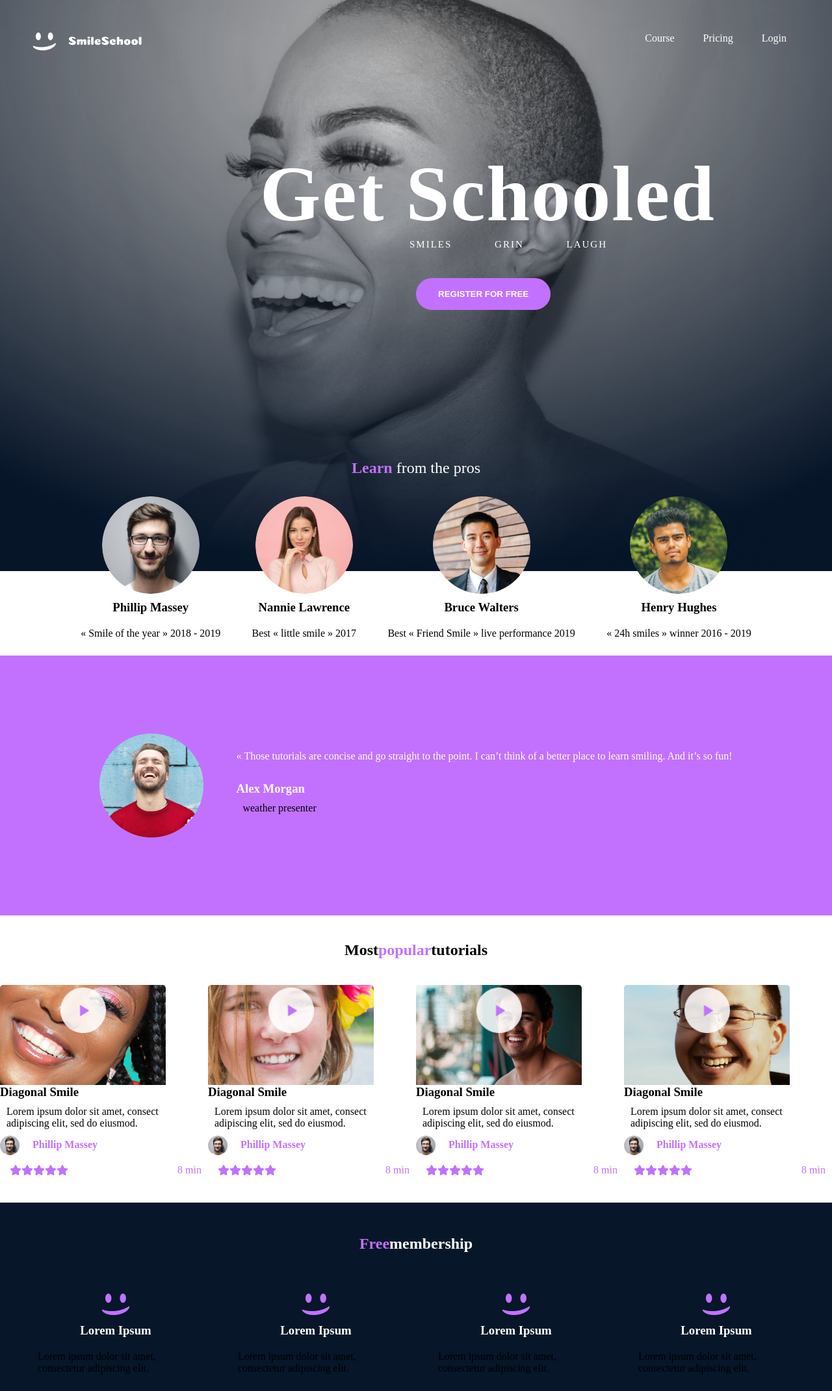
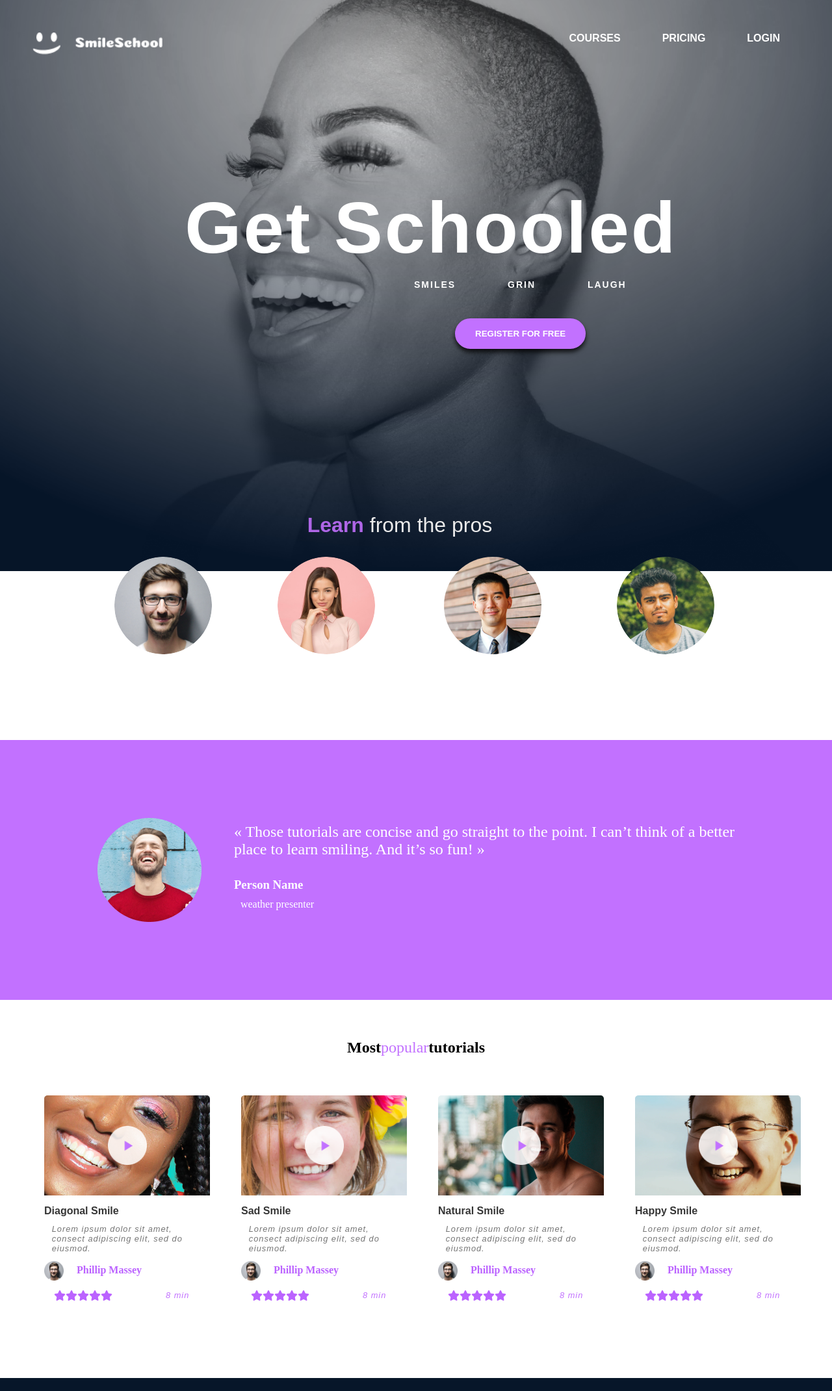
Before and after one commit to arancar01/alx_html_css, a plain HTML site: page css_advanced/index.html in a window 1280 px wide. Shown: the top 2141 px of the page at 65% size. Drawn offline with Linux system fonts and the light colour scheme.

Commit message:
CSS, advanced

```diff
--- a/css_advanced/index.html
+++ b/css_advanced/index.html
@@ -4,15 +4,15 @@
     <meta charset="UTF-8">
     <meta name="viewport" content="width=device-width, initial-scale=1.0">
     <title>CSS Advanced</title>
-    <script src="https://kit.fontawesome.com/4a2b055604.js" crossorigin="anonymous"></script>
+    <script src="https://kit.fontawesome.com/4a2b055604.js" crossorigin="anonymous"></script><!-- Font Awesome -->
     <link rel="stylesheet" href="styles.css">
 </head>
-<body>
+<body class="works_on_smartphone">
     <header>
         <nav>
-            <img src="logo.png" alt="logo">
+            <img src="logo.png" alt="Logo" class="logo">
             <ul>
-                <li><a href="#">Course</a></li>
+                <li><a href="#">Courses</a></li>
                 <li><a href="#">Pricing</a></li>
                 <li><a href="#">Login</a></li>
             </ul>
@@ -30,27 +30,30 @@
                 <button>Register for free</button>
             </div>
             <div id="tittle2">
-                <h2><span style="color: #C271FF; font-weight: bold;">Learn</span> from the pros</h2>
+                <h2 style="font-size: 2em; margin: 30px 0; margin-right: 50px;">
+                    <span style="color: #af66e7; font-weight: bold;">Learn</span>
+                    <span style="font-weight: normal;">from the pros</span>
+                </h2>
                 <div id="text2">
                     <div>
                         <img src="1.png" alt="Phillip">
                         <h3>Phillip Massey</h3>
-                        <p>« Smile of the year » 2018 - 2019</p>
+                        <p>« Smile of the year »<br>&emsp;&emsp;2018 - 2019</p>
                     </div>
                     <div>
                         <img src="3.png" alt="Nannie">
                         <h3>Nannie Lawrence</h3>
-                        <p>Best « little smile » 2017</p>
+                        <p>Best « little smile »<br>&emsp;&emsp; 2017</p>
                     </div>
                     <div>
                         <img src="2.png" alt="Bruce">
                         <h3>Bruce Walters</h3>
-                        <p>Best « Friend Smile » live performance 2019</p>
+                        <p>Best « Friend Smile »<br>live performance 2019</p>
                     </div>
                     <div>
                         <img src="4.png" alt="Henry">
                         <h3>Henry Hughes</h3>
-                        <p>« 24h smiles » winner 2016 - 2019</p>
+                        <p>« 24h smiles » winner <br>&emsp;&emsp;2016 - 2019</p>
                     </div>
                 </div>
             </div>
@@ -58,13 +61,13 @@
         <section id="quote">
             <img src="5.png" alt="Alex">
             <div>
-                <blockquote>« Those tutorials are concise and go straight to the point. I can’t think of a better place to learn smiling. And it’s so fun!</blockquote>
-                <h3>Alex Morgan</h3>
-                <P>weather presenter</P>
+                <blockquote>« Those tutorials are concise and go straight to the point. I can’t think of a better<br>place to learn smiling. And it’s so fun! »</blockquote>
+                <h3>Person Name</h3>
+                <p class="normal">weather presenter</p>
             </div>
         </section>
         <section class="tutorials">
-            <h2>Most <span style="color: #C271FF; font-weight: bold;">popular</span> tutorials</h2>
+            <h2>Most <span style="color: #C271FF; font-weight: normal;">popular</span> tutorials</h2>
             <div class="tutorials2">
                 <div class="tutorials3">
                     <div class="image-container">
@@ -92,10 +95,10 @@
                 </div>
                 <div class="tutorials3">
                     <div class="image-container">
-                            <img src="7.png" alt="Diagonal Smile" class="background-image">
+                        <img src="7.png" alt="Sad Smile" class="background-image">
                         <img src="play.png" alt="Overlay Image" class="overlay-image">
                     </div>
-                    <h3>Diagonal Smile</h3>
+                    <h3>Sad Smile</h3>
                     <p>Lorem ipsum dolor sit amet, consect adipiscing elit, sed do eiusmod.</p>
                     <div class="tot">
                         <div class="tutorials4">
@@ -116,10 +119,10 @@
                 </div>
                 <div class="tutorials3">
                     <div class="image-container">
-                                <img src="8.png" alt="Diagonal Smile" class="background-image">
+                        <img src="8.png" alt="Natural Smile" class="background-image">
                         <img src="play.png" alt="Overlay Image" class="overlay-image">
                     </div>
-                        <h3>Diagonal Smile</h3>
+                    <h3>Natural Smile</h3>
                     <p>Lorem ipsum dolor sit amet, consect adipiscing elit, sed do eiusmod.</p>
                     <div class="tot">
                         <div class="tutorials4">
@@ -140,10 +143,10 @@
                 </div>
                 <div class="tutorials3">
                     <div class="image-container">
-                                <img src="6.png" alt="Diagonal Smile" class="background-image">
+                        <img src="6.png" alt="Happy Smile" class="background-image">
                         <img src="play.png" alt="Overlay Image" class="overlay-image">
                     </div>
-                        <h3>Diagonal Smile</h3>
+                    <h3>Happy Smile</h3>
                     <p>Lorem ipsum dolor sit amet, consect adipiscing elit, sed do eiusmod.</p>
                     <div class="tot">
                         <div class="tutorials4">
@@ -165,27 +168,27 @@
             </div>
         </section>
         <section class="membership">
-                <h2><span style="color: #C271FF; font-weight: bolder;">Free </span> membership</h2>
+            <h2><span style="color: #C271FF; font-weight: bolder;">Free </span>membership</h2>
             <div class="member">
                 <div>
                     <img src="smile.png" alt="smile">
                     <h3>Lorem Ipsum</h3>
-                        <p>Lorem ipsum dolor sit amet, consectetur adipiscing elit.</p>
+                    <p class="normal">Lorem ipsum dolor sit amet, consectetur adipiscing elit.</p>
                 </div>
                 <div>
                     <img src="smile.png" alt="smile">
                     <h3>Lorem Ipsum</h3>
-                        <p>Lorem ipsum dolor sit amet, consectetur adipiscing elit.</p>
+                    <p class="normal">Lorem ipsum dolor sit amet, consectetur adipiscing elit.</p>
                 </div>
                 <div>
                     <img src="smile.png" alt="smile">
                     <h3>Lorem Ipsum</h3>
-                        <p>Lorem ipsum dolor sit amet, consectetur adipiscing elit.</p>
+                    <p class="normal">Lorem ipsum dolor sit amet, consectetur adipiscing elit.</p>
                 </div>
                 <div>
                     <img src="smile.png" alt="smile">
                     <h3>Lorem Ipsum</h3>
-                        <p>Lorem ipsum dolor sit amet, consectetur adipiscing elit.</p>
+                    <p class="normal">Lorem ipsum dolor sit amet, consectetur adipiscing elit.</p>
                 </div>
             </div>
             <button>REGISTER FOR FREE</button>
@@ -198,7 +201,7 @@
                         <div>
                             <h3>How does this work?</h3>
                         </div>
-                            <div>
+                        <div style="color: #696969;">
                             Lorem ipsum dolor sit amet, consectetur adipiscing elit, sed do eiusmod tempor incididunt ut labore et dolore magna aliqua. Ut enim ad minim veniam, quis nostrud exercitation ullamco laboris nisi ut aliquip ex ea commodo consequat. Duis aute irure dolor in reprehenderit in voluptate velit esse cillum dolore eu fugiat nulla pariatur. Excepteur sint occaecat cupidatat non proident, sunt in culpa qui officia deserunt mollit anim id est laborum.
                         </div>
                     </div>
@@ -206,7 +209,7 @@
                         <div>
                             <h3>How does this work?</h3>
                         </div>
-                            <div>
+                        <div style="color: #696969;">
                             Lorem ipsum dolor sit amet, consectetur adipiscing elit, sed do eiusmod tempor incididunt ut labore et dolore magna aliqua. Ut enim ad minim veniam, quis nostrud exercitation ullamco laboris nisi ut aliquip ex ea commodo consequat. Duis aute irure dolor in reprehenderit in voluptate velit esse cillum dolore eu fugiat nulla pariatur. Excepteur sint occaecat cupidatat non proident, sunt in culpa qui officia deserunt mollit anim id est laborum.
                         </div>
                     </div>
@@ -216,7 +219,7 @@
                         <div>
                             <h3>How does this work?</h3>
                         </div>
-                            <div>
+                        <div style="color: #696969;">
                             Lorem ipsum dolor sit amet, consectetur adipiscing elit, sed do eiusmod tempor incididunt ut labore et dolore magna aliqua. Ut enim ad minim veniam, quis nostrud exercitation ullamco laboris nisi ut aliquip ex ea commodo consequat. Duis aute irure dolor in reprehenderit in voluptate velit esse cillum dolore eu fugiat nulla pariatur. Excepteur sint occaecat cupidatat non proident, sunt in culpa qui officia deserunt mollit anim id est laborum.
                         </div>
                     </div>
@@ -224,7 +227,7 @@
                         <div>
                             <h3>How does this work?</h3>
                         </div>
-                            <div>
+                        <div style="color: #696969;">
                             Lorem ipsum dolor sit amet, consectetur adipiscing elit, sed do eiusmod tempor incididunt ut labore et dolore magna aliqua. Ut enim ad minim veniam, quis nostrud exercitation ullamco laboris nisi ut aliquip ex ea commodo consequat. Duis aute irure dolor in reprehenderit in voluptate velit esse cillum dolore eu fugiat nulla pariatur. Excepteur sint occaecat cupidatat non proident, sunt in culpa qui officia deserunt mollit anim id est laborum.
                         </div>
                     </div>
--- a/css_advanced/styles.css
+++ b/css_advanced/styles.css
@@ -2,8 +2,30 @@
     margin: 0;
     padding: 0;
 }
+@media screen and (max-width: 768px) {
+    body.works_on_smartphone {
+        /* Adjust layout for smaller screens */
+        flex-direction: column;
+    }
+
+    header, footer {
+        text-align: center; /* Center the header and footer text */
+    }
+
+    article {
+        flex: 1 1 100%; /* Article takes full width on small screens */
+    }
+
+    aside {
+        flex: 1 1 100%; /* Aside takes full width on small screens */
+    }
+    aside p {
+	border-radius: 10px;
+	padding: 20px 20px;
+}
+}
 body {
-    background-image: url("Object.png");
+    background-image: url("background.png");
     background-repeat: no-repeat;
     background-size: contain;
 }
@@ -11,74 +33,96 @@ nav{
     display: flex;
     flex-direction: row;
     justify-content: space-between;
-
 }
-nav img{
-    margin: 50px ;
-    display: flex;
+nav img { /***logo***/
+    margin: 50px; /* Space around the logo */
+    display: flex; /* Flex display if needed */
+    width: 200px; /* Adjust width to your desired size */
+    height: auto; /* Maintain aspect ratio */
 }
-nav ul{
+nav ul{/*nav bar*/
     list-style: none;
     text-decoration: none;
     margin: 50px;
 }
 nav ul li{
-    display: inline;
+    display: inline;/**innlie course pricing login**/
 }
 nav ul li :hover{
-    color: rgb(194,113,255) ;
+    color: rgb(72, 10, 80) ;/**color beyond course pricing login***/
 }
-nav ul li a {
+nav ul li a {/*course pricing login*/
     text-decoration: none;
+    font-size: 16px;
+    text-transform: uppercase; /* Make text uppercase */
     text-align: center;
+    font-weight: bold; /* Text boldness */
+    font-family: 'Arial', sans-serif;
     color: rgb(255, 255, 255);
     align-items: center;
     justify-content: center;
-    padding: 20px;
+    padding: 30px;
 }
-#tittle1{
+#text1 span{/*smiles grin laugh*/
+    padding: 37px;
+}
+#tittle1 button {/*buttun*/
+    border: 2px solid #C271FF;
+    background: #C271FF;
+    border-radius: 50px;
+    color: #fff;
+    padding: 14px 29px;
+    text-transform: uppercase;
+    font-weight: bold;
+    margin-left: 600px;
+    box-shadow: 0 5px 7px rgba(0, 0, 0, 0.8); /* Adds shadow */
+    transition: background-color 0.3s, box-shadow 0.3s; /* Smooth transition for background and shadow */
+}
+#tittle1 button:hover {
+    background-color: #3b1955; /* Hover background color */
+    box-shadow: 0 10px 15px rgba(0, 0, 0, 0.6); /* Hover shadow effect */
+
+}
+#tittle1{/*Get Schooled*/
     width: 100%;
     font-size: 5em;
     letter-spacing: 2px;
     padding: 100px;
 }
-#tittle1 h1{
-    color: white;
-    font-weight: bolder;
-    align-items: center;
-    justify-content: center;
-    margin-left: 300px;
+#tittle1 h1 {/*GET SCHOOLED*/
+    color: rgb(255, 255, 255); /* Text color */
+    font-weight: bold; /* Text boldness */
+    font-size: 1.4em; /* Font size */
+    font-family: 'Arial', sans-serif; /* Font family */
+
+    letter-spacing: 3px; /* Spacing between letters */
+    text-align: center; /* Center align the text */
+    margin-right: 12%; /* Align text to the center */
+    margin-top: 50px; /* Add some margin from the top */
 }
-#text1 {
+#text1 {/*smiles grin laugh*/
     color: #fff;
-    font-size: 15px;
+    font-size: 14px;
+    font-family: 'Arial', sans-serif;
+    margin-top: 15px;
+    font-weight: bold;
     align-items: center;
     justify-content: center;
     margin-left: 500px;
 }
-#text1 span{
-    padding: 30px;
-}
-#tittle1 button{
-    border: 2px solid #C271FF;
-    background: #C271FF;
-    border-radius: 50px;
-    color: #fff;
-    padding: 15px 32px;
-    text-transform: uppercase;
-    font-weight: bold;
-    margin-left: 540px;
-}
-#tittle2{
-    margin: 50px;
-    padding: 50px;
-}
-#tittle2 h2{
-    color: #fff;
+#tittle2 h2{/* from the pros*/
+    color: #ebebeb;
     text-align: center;
     font-weight: lighter;
     margin: 30px;
 }
+#tittle2{
+    margin: 73px;
+    padding: 50px;
+    font-family: 'Arial', sans-serif;
+    padding: 50px;
+}
+
 #text2{
     display: flex;
     flex-direction: row;
@@ -91,12 +135,14 @@ nav ul li a {
     align-items: center;
     justify-content: center;
 }
-#text2 img{
+#text2 img{/*,,*/
     border-radius: 50%;
 }
-#text2 h3 ,p{
-    color: #000000;
+#text2 h3, p {/* TEXT T7T TSAWER */
+    color: #ffffff;
     padding: 10px;
+    font-style: italic;
+    font-size: 16px;
 }
 #quote{
     background-color: #C271FF;
@@ -123,7 +169,7 @@ nav ul li a {
     display: flex;
     justify-content: center;
     align-items: center;
-    margin: 40px;
+    margin: 60px;
 }
 .tutorials2{
     display: flex;
@@ -133,8 +179,8 @@ nav ul li a {
     margin-top: 30px;
 }
 .tutorials3{
-    width: 335px;
-    height: 335px;
+    width: 235px;
+    height: 435px;
 }
 .image-container {
     position: relative;
@@ -148,18 +194,30 @@ nav ul li a {
 }
 .overlay-image {
     position: absolute;
-    top: 25%;
+    top: 50%;
     left: 50%;
     transform: translate(-50%, -50%);
-    width: 70px;
+    width: 60px;
     height: auto;
 
 }
-.tutorials3 h3{
+.tutorials3 h3{/**************************/
     margin-top: 0;
+    padding-inline: 0;
+    font-family: 'Arial', sans-serif;
+    font-size: 16px;
+    color: #363636;
+    margin-top: 15px;
 }
 .tutorials3 p{
-    color: #000000;
+    color: #757575;
+    font-family: normal;
+    font-size: 13px;
+    font-family: 'Arial', sans-serif;
+    padding: 5%;
+    font-size: 0.8em; /* Font size */
+    font-family: 'Arial', sans-serif; /* Font family */
+    letter-spacing: 1px; /* Spacing between letters */
 }
 .tot{
     height: 70px;
@@ -175,7 +233,7 @@ nav ul li a {
     justify-content: center;
 }
 .tutorials4 h4{
-    color: #C271FF;
+    color: #bb63ff;
     margin-left: 20px;
     margin-top: 5px;
 }
@@ -185,12 +243,12 @@ nav ul li a {
 }
 .icon{
     display: flex;
-    color: #C271FF;
+    color: #bb63ff;
     width: 110px;
     height: 15px;
     margin: 15px;
 }
-.ico p{
+.ico p{/*8 min*/
     color: #C271FF;
     display: flex;
     align-items: center;
@@ -208,8 +266,14 @@ nav ul li a {
     display: flex;
     justify-content: center;
     align-items: center;
+    font-family: 'Arial', sans-serif;
+    padding: 5%;
+    font-family: normal;
+    font-family: 'Arial', sans-serif; /* Font family */
+    letter-spacing: 1px; /* Spacing between letters */
+
 }
-.member {
+.member {/*smile logo*/
     display: flex;
     justify-content: space-evenly;
     }
@@ -218,14 +282,16 @@ nav ul li a {
     flex-direction: column;
     justify-content: center;
     align-items: center;
-    height: 160px;
-    width: 260px;
-    color: #fff;
+    height: px;
+    width: 280px;
+    color: #d8d8d8;
+
 }
 .member div h3 , p {
     padding: 10px;
+    margin-left: 00px;
 }
-.membership button{
+.membership button {
     border: 2px solid #C271FF;
     background: #C271FF;
     border-radius: 50px;
@@ -233,8 +299,15 @@ nav ul li a {
     padding: 15px 32px;
     text-transform: uppercase;
     font-weight: bold;
-  margin-left: 630px;
+    margin-left: 730px;
     margin-top: 80px;
+    box-shadow: 0 5px 7px rgba(0, 0, 0, 0.8); /* Adds shadow */
+    transition: background-color 0.3s, box-shadow 0.3s; /* Ensure box-shadow is included in transition */
+}
+
+.membership button:hover {
+    background-color: #3b1955; /* Hover background color */
+    box-shadow: 0 10px 15px rgba(0, 0, 0, 0.6); /* Hover shadow effect */
 }
 .faq h2{
     padding: 50px;
@@ -242,10 +315,10 @@ nav ul li a {
     justify-content: center;
     align-items: center;
     font-weight: lighter;
-    font-size: 2.2em;
+    font-size: 3em;
 }
 .faq{
-    height: 500px;
+    height: 600px;
 }
 .faq2{
     display: flex;
@@ -253,7 +326,7 @@ nav ul li a {
     justify-content: space-evenly;
 }
 .faq3{
-    width: 40%;
+    width: 20%;
 }
 .faq3 div h3{
     margin-bottom: 10px;
@@ -268,6 +341,7 @@ footer div {
     align-items: center;
     justify-content: space-around;
     height: 200px;
+    margin-top: 50px;
 }
 footer p{
     display: flex;
@@ -277,3 +351,10 @@ footer p{
     font-size: .7em;
     margin-top: 0;
 }
+.normal {
+    font-weight: normal;
+    font-style: normal;
+}
+blockquote {
+    font-size: 1.5em; /* Increase font size */
+}
```
Also changed, not shown: css_advanced/background.png (added), css_advanced/images/Bitmap.png (added), css_advanced/images/Object.jpg (added), css_advanced/images/avatar (1).png (added), css_advanced/images/avatar (2).png (added), css_advanced/images/avatar (3).png (added), css_advanced/images/avatar.png (added), css_advanced/images/avatar5.png (added), css_advanced/images/logo.png (added), css_advanced/images/preview (1).png (added), css_advanced/images/preview (2).png (added), css_advanced/images/preview (3).png (added), css_advanced/images/preview.png (added), css_advanced/images/smile.png (added), 1 more files. Lines whose indentation alone changed are shown as unchanged.
